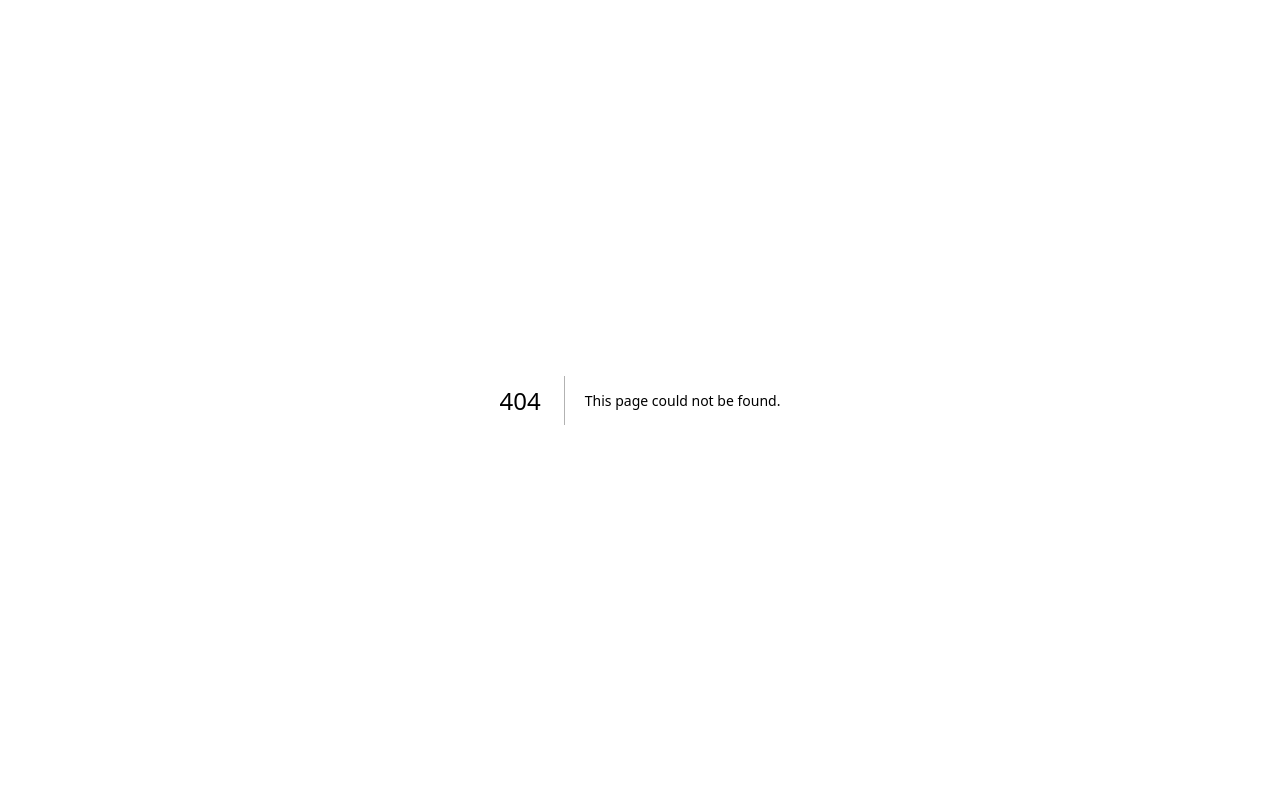
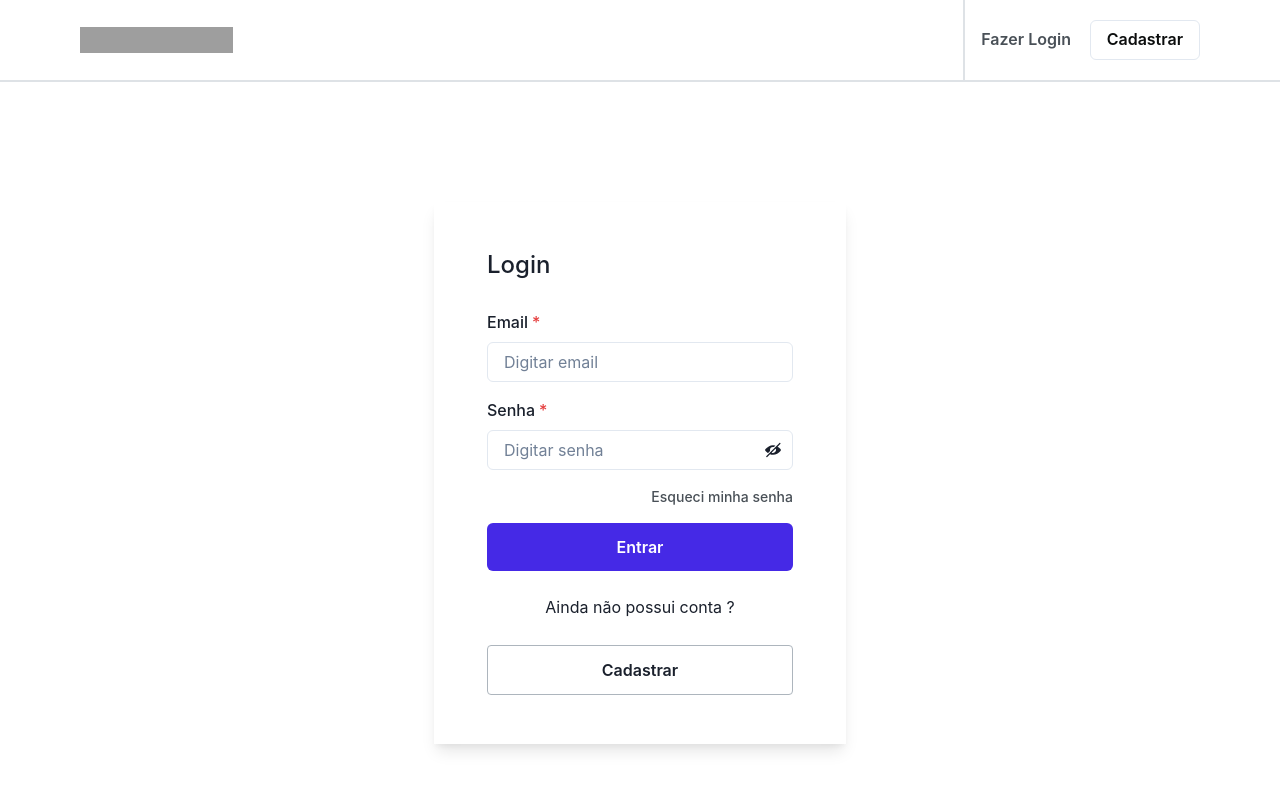
Before and after one commit to group6-t14-alex/front-motors-shop, a Next.js app: page /login in a window 1280 px wide. Before the commit this address had no page. Shown: the top 800 px of the page. Built offline with nearby package versions, Linux system fonts and the light colour scheme; grey boxes are pictures that could not be loaded.

Commit message:
Feat: Login page

```diff
--- a/src/components/footer/footer.tsx
+++ b/src/components/footer/footer.tsx
@@ -9,6 +9,7 @@ export const Footer = () => {
         bg={"grey0"}
         height={{ cel: "20rem", desk: "8.75rem" }}
         width={"100%"}
+        minW={"20rem"}
         display={"flex"}
         alignItems={"center"}
         justifyContent={"center"}
--- /dev/null
+++ b/src/components/forms/loginForm.tsx
@@ -0,0 +1,138 @@
+import { Footer } from "@/components/footer/footer";
+import { Header } from "@/components/header/header";
+import { Box, Button, Input, InputGroup, InputRightElement, Stack, Text } from "@chakra-ui/react";
+import { NextPage } from "next";
+import Head from "next/head";
+import {
+    FormControl,
+    FormLabel,
+    FormErrorMessage,
+    FormHelperText,
+    Heading,
+    Link
+  } from '@chakra-ui/react'
+import NextLink from 'next/link'
+import { useState } from 'react';
+import { ViewIcon, ViewOffIcon } from '@chakra-ui/icons';
+
+
+const LoginForm: NextPage = () => {
+    const [showPassword, setShowPassword] = useState(false);
+    const [emailInput, setEmailInput] = useState('')
+    const [passwordInput, setPasswordInput] = useState('')
+
+    const handleInputEmailChange = (e: any) => setEmailInput(e.target.value)
+    const handlePasswordChange = (e: any) => setPasswordInput(e.target.value)
+
+    const isError = emailInput === ''
+
+    return (
+        <>
+        <Box
+            bgColor={"white"}
+            display={"flex"}
+            flexDir={"column"}
+            justifyContent={"space-between"}
+            alignItems={"center"}
+            width={"100%"}
+            minW={"20rem"}
+            maxW={"25.75rem"}
+            height={"33.9rem"}
+            margin={"0 auto"}
+            p={"3rem"}
+            mt={{cel: "3.1rem", desk: "7.5rem"}}
+            mb={{cel: "4.4rem", desk: "7.5rem"}}
+            boxShadow={'lg'}
+        >
+        <form>
+        <Heading
+            alignSelf={"flex-start"}
+            fontSize={"heading5"}
+            fontWeight={"500"}
+            fontFamily={"body"}
+            lineHeight={"30px"}
+            mb={"1.9rem"}
+        >Login
+        </Heading>
+
+        <Stack spacing={4} display={"flex"} width={"100%"}>
+            <FormControl id={"email"} isRequired>
+            <FormLabel>Email</FormLabel>
+            <Input type={'email'} placeholder={"Digitar email"}
+            //   value={emailInput} onChange={handleInputEmailChange}
+            />
+            {/* {!isError ? (
+                <FormHelperText>
+                Enter the ema
+                </FormHelperText>
+            ) : (
+                <FormErrorMessage>Email is required.</FormErrorMessage>
+            )}            */}
+            </FormControl>
+
+            <FormControl id={"password"} isRequired>
+            <FormLabel>Senha</FormLabel>
+            <InputGroup>
+                  <Input type={showPassword ? 'text' : 'password'} placeholder={'Digitar senha'} />
+                  <InputRightElement h={'full'}>
+                    <Button
+                      variant={'ghost'}
+                      onClick={() =>
+                        setShowPassword((showPassword) => !showPassword)
+                      }>
+                      {showPassword ? <ViewIcon /> : <ViewOffIcon />}
+                    </Button>
+                  </InputRightElement>
+                </InputGroup>
+            </FormControl>
+
+            <Link
+              fontFamily={"inter"}
+              fontWeight={"500"}
+              fontSize={"body2"}
+              alignSelf={"flex-end"}
+              color={"grey2"}
+              _hover={{ fontStyle: "none" }}
+            >Esqueci minha senha
+            </Link>
+
+            <Button
+                type={"submit"}
+                bgColor={"brand1"}
+                border={"solid 1.5px brand1"}
+                width={"100%"}
+                height={"3rem"}
+                color={"white"}
+                _hover={{ bg: "brand1"}}
+                mb={"1.5rem"}
+            >
+                Entrar
+            </Button>
+        </Stack>
+
+
+        <Box display={"flex"} flexDirection={"column"} gap={"1.6rem"} width={"100%"} alignItems={"center"} justifyContent={"center"}>
+            <Text>Ainda não possui conta ?</Text>
+            <Link as={NextLink} href='/'
+                border={"solid 1.5px #adb5bd"}
+                borderRadius={"4px"}
+                p={"12px 28px"}
+                width={"100%"}
+                textAlign={"center"}
+                textDecoration={"none"}
+                fontWeight={"600"}
+                fontSize={"heading7"}
+                fontFamily={"body"}
+                fontStyle={"normal"}
+                _hover={{ fontStyle: "none" }}
+            >
+                Cadastrar
+            </Link>
+        </Box>
+        </form>
+        </Box>
+        </>
+    )
+}
+
+export default LoginForm
--- /dev/null
+++ b/src/pages/login.tsx
@@ -0,0 +1,27 @@
+import { Footer } from "@/components/footer/footer";
+import { Header } from "@/components/header/header";
+import { Box, Button, Input, Text } from "@chakra-ui/react";
+import { NextPage } from "next";
+import Head from "next/head";
+import LoginForm from "@/components/forms/loginForm";
+
+const LoginPage: NextPage = () => {
+    return (
+        <>
+        <Head>
+            <title>Motors Shop</title>
+            <meta name="description" content="Generated by create next app" />
+            <meta name="viewport" content="width=device-width, initial-scale=1" />
+            <link rel="icon" href="/favicon.ico" />
+        </Head>
+
+        {/* <Box display={"flex"} flexDir={"column"} justifyContent={"center"} minW={"20rem"}> */}
+            <Header />
+        {/* </Box> */}
+        <LoginForm/>
+        <Footer />
+        </>
+    )
+}
+
+export default LoginPage
```
